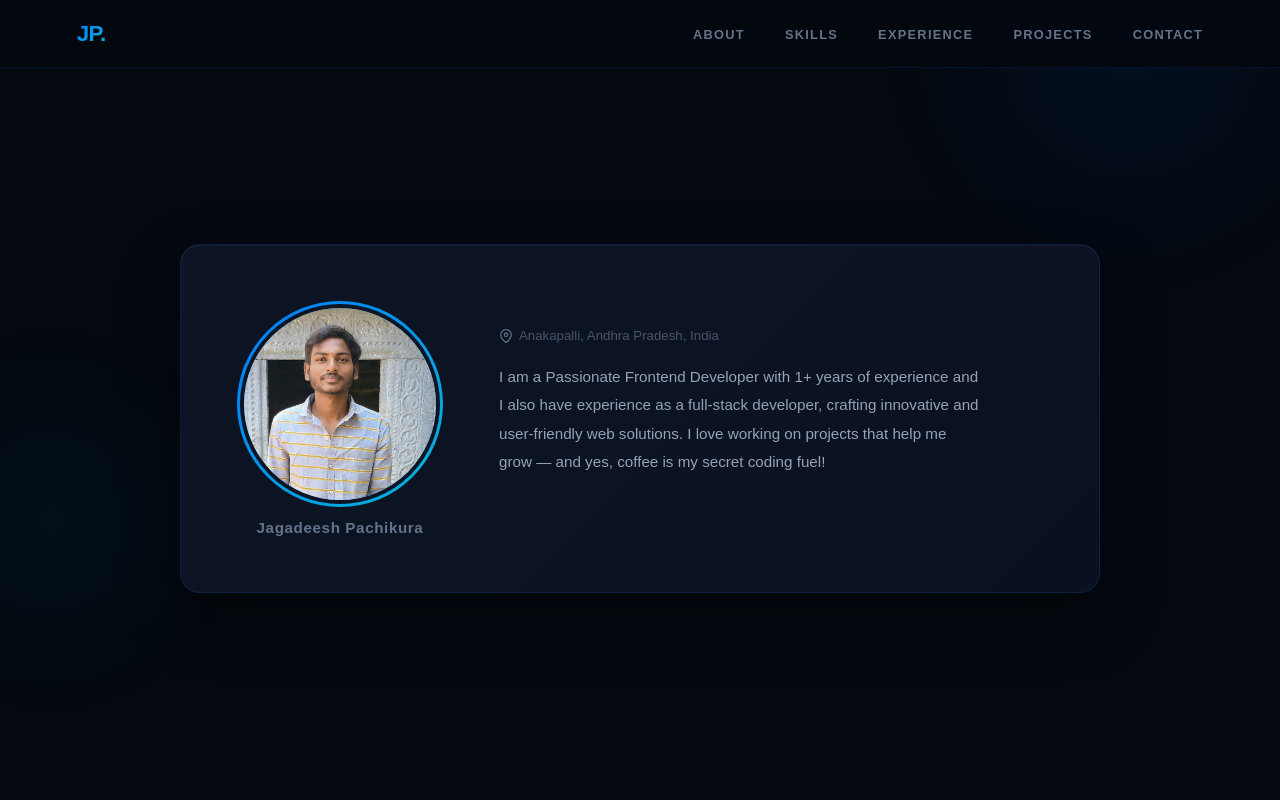
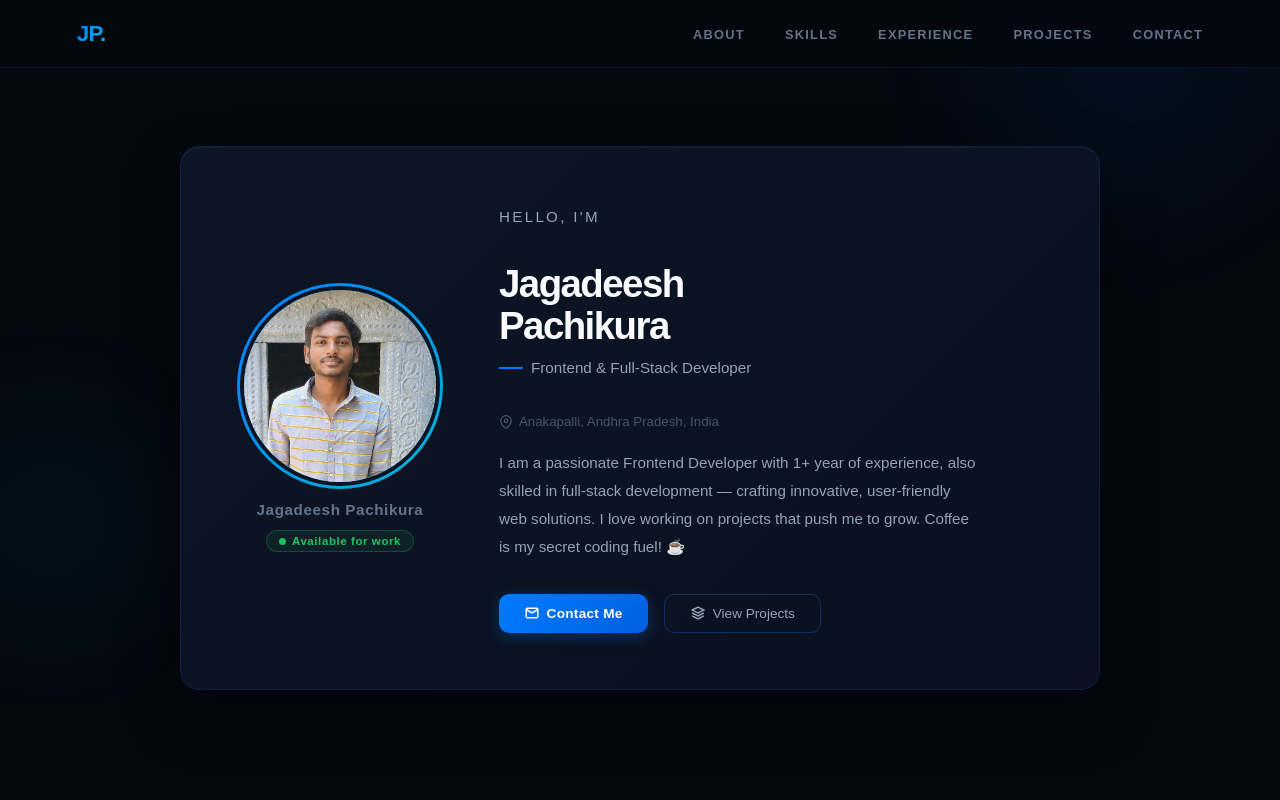
Before and after one commit to jagadeeshpj1610/jagaPortfolio, a React (Vite) app in the folder portFolio/: page / in a window 1280 px wide. Shown: the top 800 px of the page. Built offline with nearby package versions, Linux system fonts and the light colour scheme.

Commit message:
upgrade the about section

```diff
--- a/portFolio/src/components/About/About.jsx
+++ b/portFolio/src/components/About/About.jsx
@@ -1,30 +1,3 @@
-// import React from "react";
-// import profileImage from '../../assets/pj.jpg';
-// import './about.css';
-
-// const About = () => {
-//   return (
-//     <div className="aboutContainer">
-//       <div className="about">
-//         <div className="profileDiv">
-//           <img src={profileImage} alt="profileImage" className="profileImage" />
-//           <h2>Jagadeesh Pachikura</h2>
-//         </div>
-//         <div className="aboutContent">
-//           <div style={{ display: "flex", alignItems: "center" }}>
-//             <svg style={{ width: "30px", height: "20px", marginBottom: "15px" }} id="Layer_1" xmlns="http://www.w3.org/2000/svg" xmlnsXlink="http://www.w3.org/1999/xlink" width="800px" height="800px" viewBox="0 0 64 64" enableBackground="new 0 0 64 64" xmlSpace="preserve" fill="#000000" className="icon"><g id="SVGRepo_bgCarrier" strokeWidth="0"></g><g id="SVGRepo_tracerCarrier" strokeLinecap="round" strokeLinejoin="round"></g><g id="SVGRepo_iconCarrier"><g><path fill="#8f8f8f" d="M32,0C18.745,0,8,10.745,8,24c0,5.678,2.502,10.671,5.271,15l17.097,24.156C30.743,63.686,31.352,64,32,64 s1.257-0.314,1.632-0.844L50.729,39C53.375,35.438,56,29.678,56,24C56,10.745,45.255,0,32,0z M48.087,39h-0.01L32,61L15.923,39 h-0.01C13.469,35.469,10,29.799,10,24c0-12.15,9.85-22,22-22s22,9.85,22,22C54,29.799,50.281,35.781,48.087,39z"></path><path fill="#8f8f8f" d="M32,14c-5.523,0-10,4.478-10,10s4.477,10,10,10s10-4.478,10-10S37.523,14,32,14z M32,32 c-4.418,0-8-3.582-8-8s3.582-8,8-8s8,3.582,8,8S36.418,32,32,32z"></path><path fill="#8f8f8f" d="M32,10c-7.732,0-14,6.268-14,14s6.268,14,14,14s14-6.268,14-14S39.732,10,32,10z M32,36 c-6.627,0-12-5.373-12-12s5.373-12,12-12s12,5.373,12,12S38.627,36,32,36z"></path></g></g></svg>
-//             <p>Anakapalli Andhra Pradesh India</p>
-//           </div>
-//           <p style={{ marginLeft: "10px" }}>I am a Passionate Frontend Developer with 1+ years of experience and I also have experience as a full-stack developer, crafting innovative and user-friendly web solutions. I love working on projects that help me grow — and yes, coffee is my secret coding fuel!
-
-//           </p>
-//         </div>
-//       </div>
-//     </div>
-//   );
-// }
-
-// export default About;
 import React from "react";
 import profileImage from '../../assets/pj.jpg';
 import './about.css';
@@ -34,27 +7,49 @@ const About = () => {
     <div className="aboutContainer">
       <div className="about">
         <div className="profileDiv">
-          {/* ADD this wrapper div for gradient ring */}
           <div className="profileImageWrapper">
-            <img src={profileImage} alt="profileImage" className="profileImage" />
+            <img src={profileImage} alt="Jagadeesh Pachikura" className="profileImage" />
           </div>
           <h2>Jagadeesh Pachikura</h2>
+          <span className="availableBadge">Available for work</span>
         </div>
+
         <div className="aboutContent">
+          <p className="aboutGreeting">Hello, I'm</p>
+          <h1 className="aboutName">Jagadeesh<br />Pachikura</h1>
+          <p className="aboutRole">Frontend & Full-Stack Developer</p>
+
           <div className="locationRow">
-            <svg width="14" height="14" viewBox="0 0 24 24" fill="none"
-              stroke="#64748b" strokeWidth="2">
+            <svg viewBox="0 0 24 24" fill="none" stroke="currentColor" strokeWidth="2">
               <path d="M21 10c0 7-9 13-9 13s-9-6-9-13a9 9 0 0 1 18 0z"/>
               <circle cx="12" cy="10" r="3"/>
             </svg>
             <p>Anakapalli, Andhra Pradesh, India</p>
           </div>
+
           <p>
-            I am a Passionate Frontend Developer with 1+ years of experience and I also
-            have experience as a full-stack developer, crafting innovative and user-friendly
-            web solutions. I love working on projects that help me grow — and yes, coffee
-            is my secret coding fuel!
+            I am a passionate Frontend Developer with 1+ year of experience, also skilled
+            in full-stack development — crafting innovative, user-friendly web solutions.
+            I love working on projects that push me to grow. Coffee is my secret coding fuel! ☕
           </p>
+
+          <div className="aboutBtns">
+            <a href="#contact" className="btnPrimary">
+              <svg width="14" height="14" viewBox="0 0 24 24" fill="none" stroke="currentColor" strokeWidth="2.5">
+                <path d="M4 4h16c1.1 0 2 .9 2 2v12c0 1.1-.9 2-2 2H4c-1.1 0-2-.9-2-2V6c0-1.1.9-2 2-2z"/>
+                <polyline points="22,6 12,12 2,6"/>
+              </svg>
+              Contact Me
+            </a>
+            <a href="#projects" className="btnOutline">
+              <svg width="14" height="14" viewBox="0 0 24 24" fill="none" stroke="currentColor" strokeWidth="2.5">
+                <polygon points="12 2 2 7 12 12 22 7 12 2"/>
+                <polyline points="2 17 12 22 22 17"/>
+                <polyline points="2 12 12 17 22 12"/>
+              </svg>
+              View Projects
+            </a>
+          </div>
         </div>
       </div>
     </div>
```
